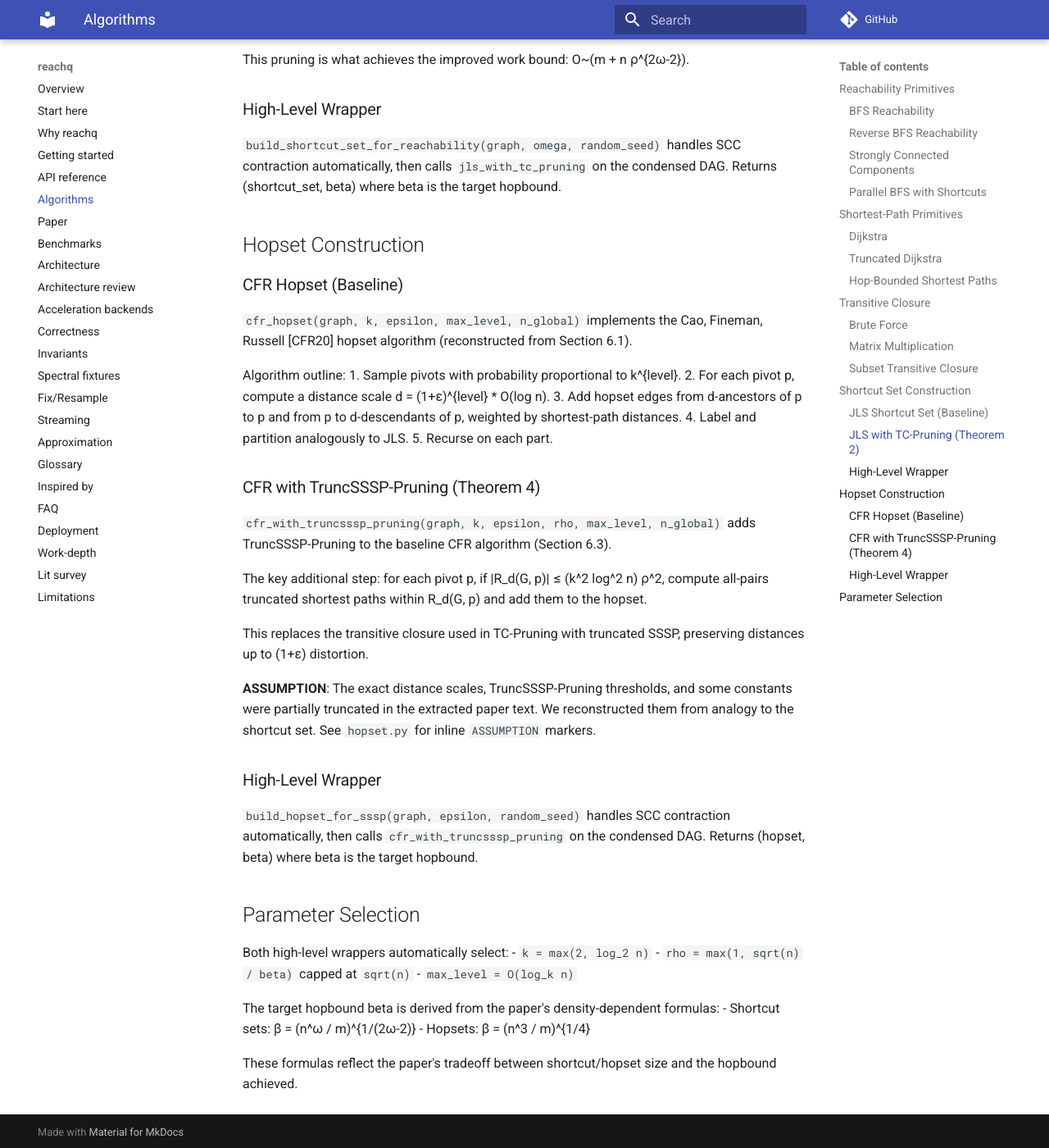
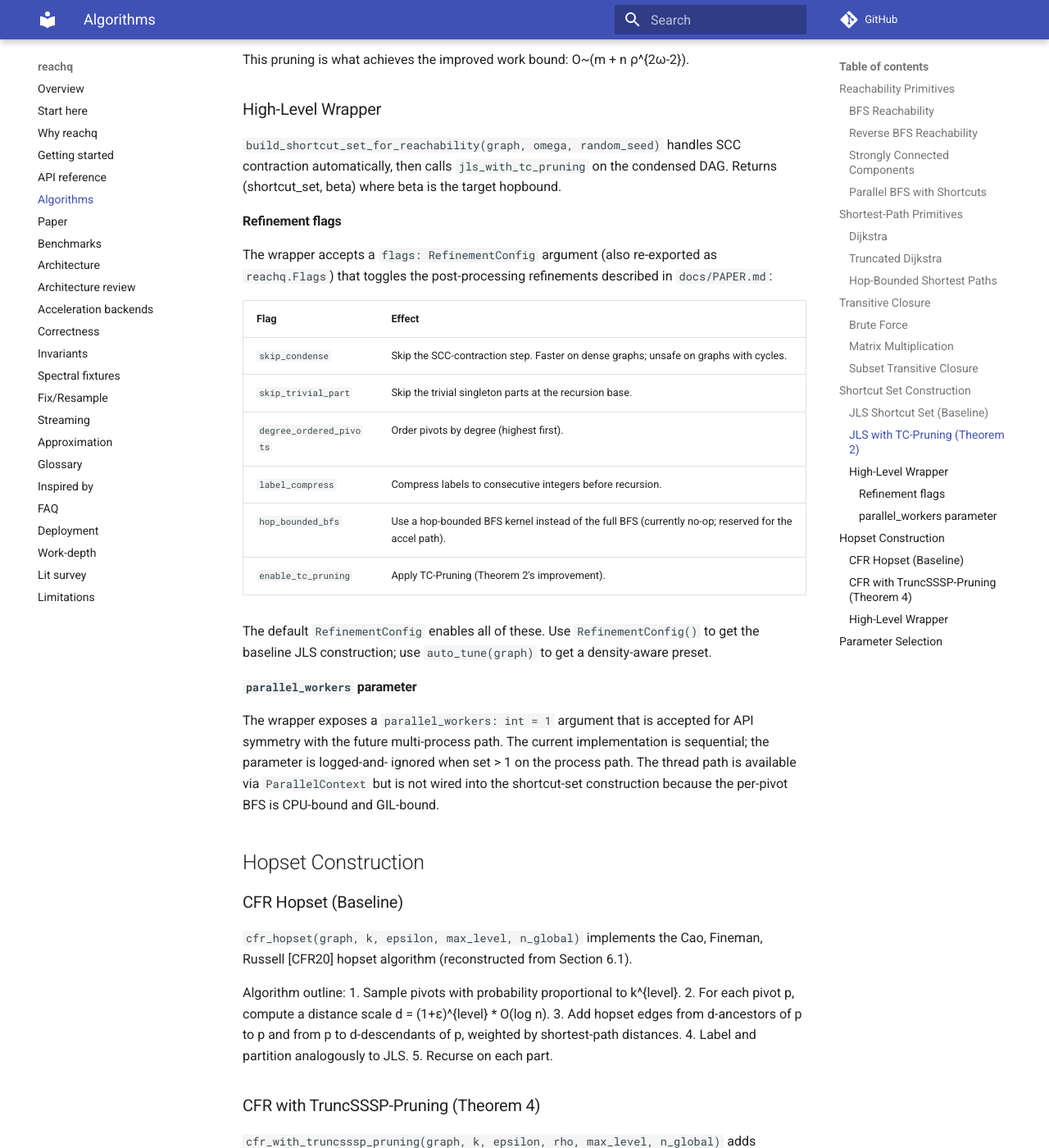
Before and after one commit to sachn-cs/parallel-reachability-and-shortest-paths, an MkDocs documentation site: the page built from docs/algorithms.md, in a window 1280 px wide and 1400 px high, scrolled down 2235 px. Shown: the whole window at 82% size. Built offline with MkDocs 1.6.1 and Material for MkDocs 9.7.7, drawn with Linux system fonts in a browser that asks for light colours; comment, search, counter and statistics services are not loaded; some of the changed text lies outside the part shown.

Commit message:
docs: algorithms.md covers RefinementConfig flags and parallel_workers
The algorithms overview did not mention RefinementConfig (the
flag toggle structure) or the parallel_workers parameter. Add
a 'Refinement flags' subsection under the shortcut-set wrapper
and a 'parallel_workers parameter' note on both wrappers; both
are honest about the current sequential-only implementation.

```diff
--- a/docs/algorithms.md
+++ b/docs/algorithms.md
@@ -95,6 +95,35 @@ This pruning is what achieves the improved work bound: O~(m + n ρ^{2ω-2}).
 contraction automatically, then calls `jls_with_tc_pruning` on the condensed
 DAG. Returns (shortcut_set, beta) where beta is the target hopbound.
 
+#### Refinement flags
+
+The wrapper accepts a `flags: RefinementConfig` argument (also
+re-exported as `reachq.Flags`) that toggles the post-processing
+refinements described in `docs/PAPER.md`:
+
+| Flag | Effect |
+|---|---|
+| `skip_condense` | Skip the SCC-contraction step. Faster on dense graphs; unsafe on graphs with cycles. |
+| `skip_trivial_part` | Skip the trivial singleton parts at the recursion base. |
+| `degree_ordered_pivots` | Order pivots by degree (highest first). |
+| `label_compress` | Compress labels to consecutive integers before recursion. |
+| `hop_bounded_bfs` | Use a hop-bounded BFS kernel instead of the full BFS (currently no-op; reserved for the accel path). |
+| `enable_tc_pruning` | Apply TC-Pruning (Theorem 2's improvement). |
+
+The default `RefinementConfig` enables all of these. Use
+`RefinementConfig()` to get the baseline JLS construction; use
+`auto_tune(graph)` to get a density-aware preset.
+
+#### `parallel_workers` parameter
+
+The wrapper exposes a `parallel_workers: int = 1` argument that is
+accepted for API symmetry with the future multi-process path. The
+current implementation is sequential; the parameter is logged-and-
+ignored when set > 1 on the process path. The thread path is
+available via `ParallelContext` but is not wired into the
+shortcut-set construction because the per-pivot BFS is CPU-bound
+and GIL-bound.
+
 ## Hopset Construction
 
 ### CFR Hopset (Baseline)
@@ -133,6 +162,10 @@ inline `ASSUMPTION` markers.
 automatically, then calls `cfr_with_truncsssp_pruning` on the condensed DAG.
 Returns (hopset, beta) where beta is the target hopbound.
 
+The hopset wrapper also accepts a `parallel_workers: int = 1`
+argument with the same semantics as the shortcut-set wrapper:
+accepted for API symmetry, currently sequential.
+
 ## Parameter Selection
 
 Both high-level wrappers automatically select:
```
